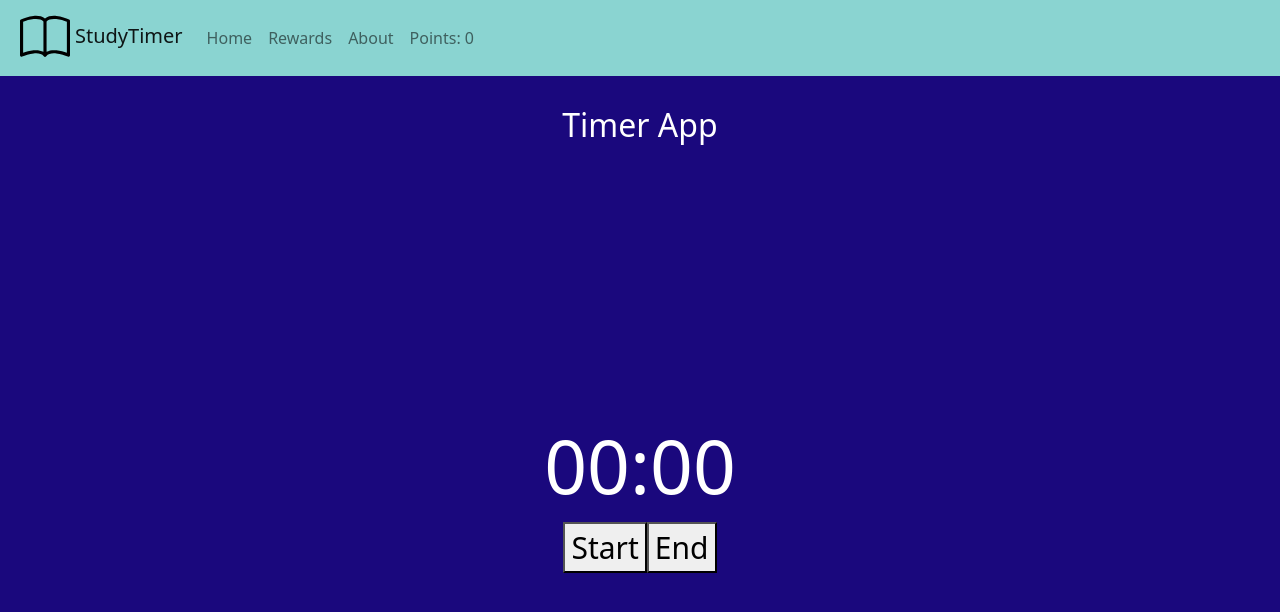
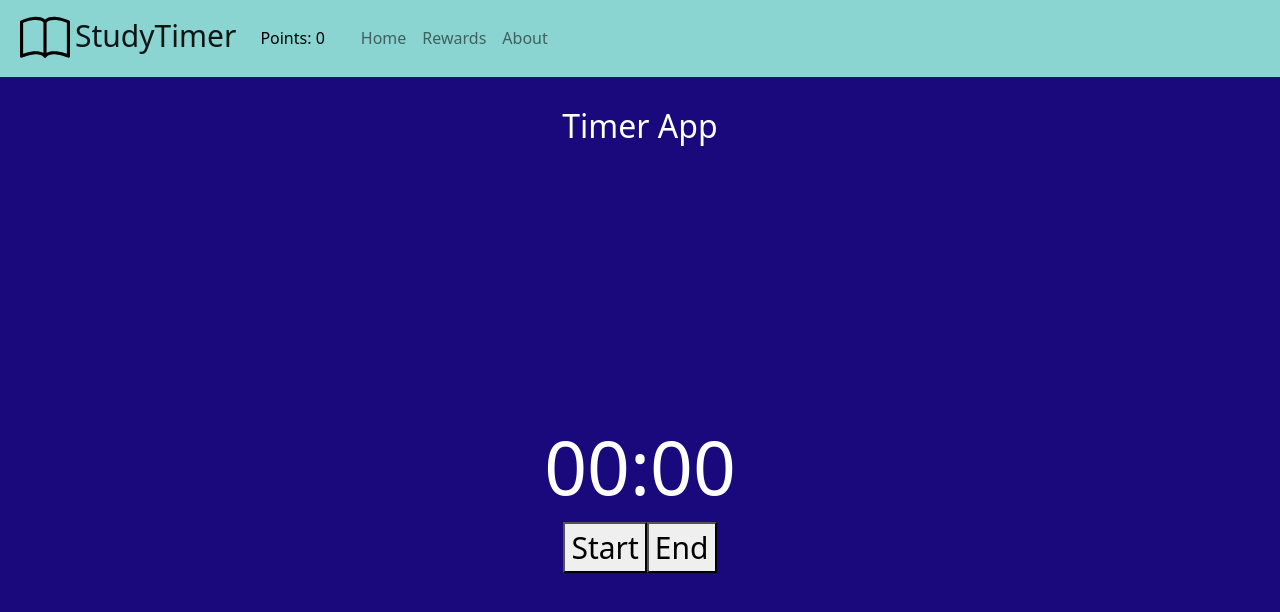
Before and after one commit to Matheus-Du/study-timer, a React (Create React App) app: page / in a window 1280 px wide. Shown: the top 612 px of the page. Built offline with nearby package versions, Linux system fonts and the light colour scheme.

Commit message:
changed css on navbar to make points counter nicer

```diff
--- a/src/components/NavHeader.js
+++ b/src/components/NavHeader.js
@@ -7,7 +7,7 @@ function NavHeader(props) {
 
     return (
         <Navbar sticky='top' className='navbar'>
-            <Navbar.Brand href="#home" className='name'>
+            <Navbar.Brand href="#home" id='brand'>
                 <img
                     src={logo}
                     className="logo"
@@ -18,10 +18,10 @@ function NavHeader(props) {
             <Navbar.Toggle aria-controls="basic-navbar-nav" />
             <Navbar.Collapse id="basic-navbar-nav">
               <Nav className="ml-auto">
+                <Nav.Item className='nav-link' id='point-counter'>Points: {props.currentPoints}</Nav.Item>
                 <Nav.Link href="#home" className='nav-link'>Home</Nav.Link>
                 <Nav.Link href="#rewards" className='nav-link'>Rewards</Nav.Link>
                 <Nav.Link href="#about" className='nav-link'>About</Nav.Link>
-                <Nav.Item className='nav-link'>Points: {props.currentPoints}</Nav.Item>
               </Nav>
             </Navbar.Collapse>
         </Navbar>
--- a/src/css/NavHeader.css
+++ b/src/css/NavHeader.css
@@ -10,10 +10,16 @@
     margin-left: 20px;
 }
 
-.name {
-    font-size: 40px;
+#brand {
+    font-size: 30px;
 }
 
 .nav-link {
-    font-size: 30px;
+    text-align: center;
 }
+
+#point-counter {
+    color: black;
+    font-size: 16px;
+    margin-right: 20px;
+}
```
